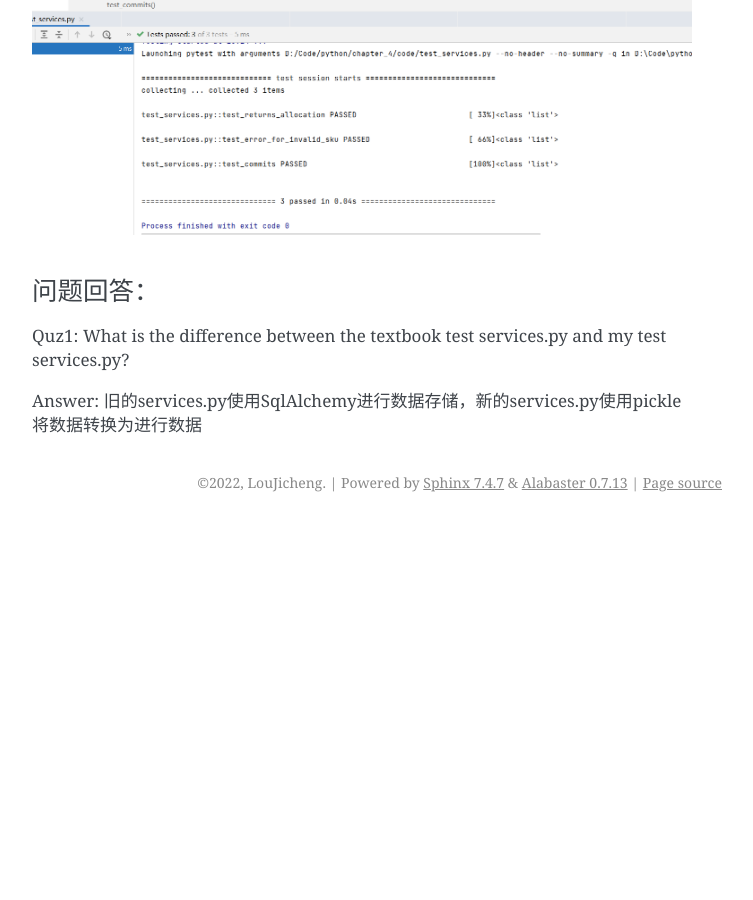
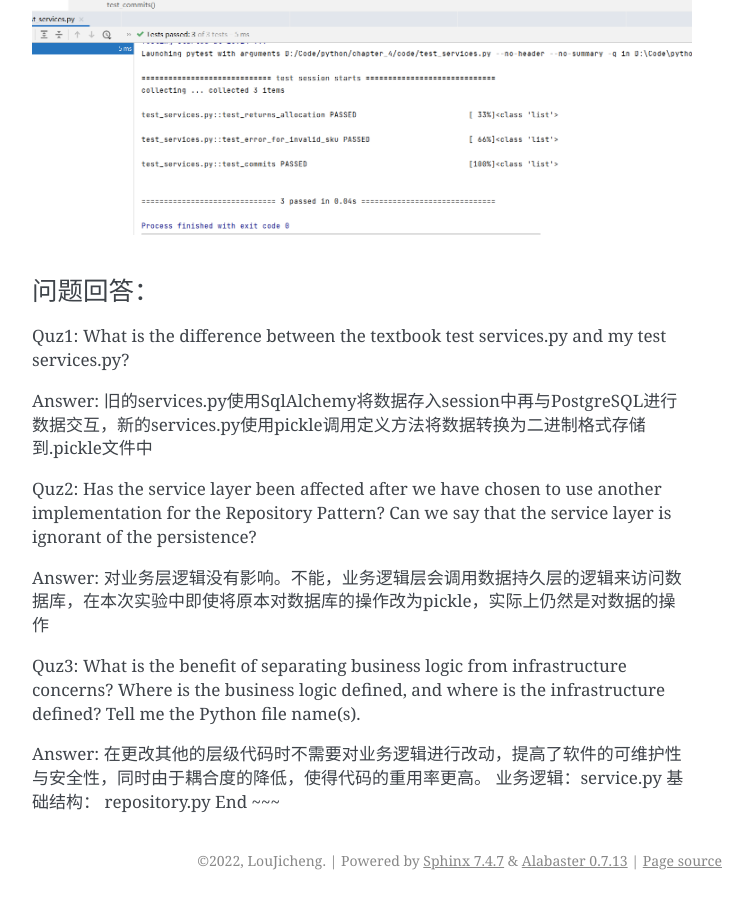
Before and after one commit to ljc5432/ChapterFour, a Sphinx documentation site: the page built from source/index.rst, in a window 1280 px wide and 900 px high, scrolled down 1292 px. Shown: the whole window, without its empty margins (388-1141 px from the left). Built offline with Sphinx 7.4.7, drawn with Linux system fonts in a browser that asks for light colours; before the commit the page ends 1814 px from its top, so only the background shows below that.

Commit message:
Update index.rst

```diff
--- a/source/index.rst
+++ b/source/index.rst
@@ -53,7 +53,15 @@ https://cloud.zjnu.edu.cn/share/e0ee5c5956faf49f4626d504b2
 
 Quz1: What is the difference between the textbook test services.py and my test services.py?
 
-Answer:  旧的services.py使用SqlAlchemy进行数据存储，新的services.py使用pickle将数据转换为进行数据
+Answer:  旧的services.py使用SqlAlchemy将数据存入session中再与PostgreSQL进行数据交互，新的services.py使用pickle调用定义方法将数据转换为二进制格式存储到.pickle文件中
 
+Quz2: Has the service layer been affected after we have chosen to use another implementation for the Repository Pattern? Can we say that the service layer is ignorant of the persistence?
+
+Answer:  对业务层逻辑没有影响。不能，业务逻辑层会调用数据持久层的逻辑来访问数据库，在本次实验中即使将原本对数据库的操作改为pickle，实际上仍然是对数据的操作
+
+Quz3:  What is the benefit of separating business logic from infrastructure concerns? Where is the business logic defined, and where is the infrastructure defined? Tell me the Python file name(s).
+
+Answer:  在更改其他的层级代码时不需要对业务逻辑进行改动，提高了软件的可维护性与安全性，同时由于耦合度的降低，使得代码的重用率更高。  业务逻辑：service.py  基础结构：
+repository.py
 End
 ~~~
```
